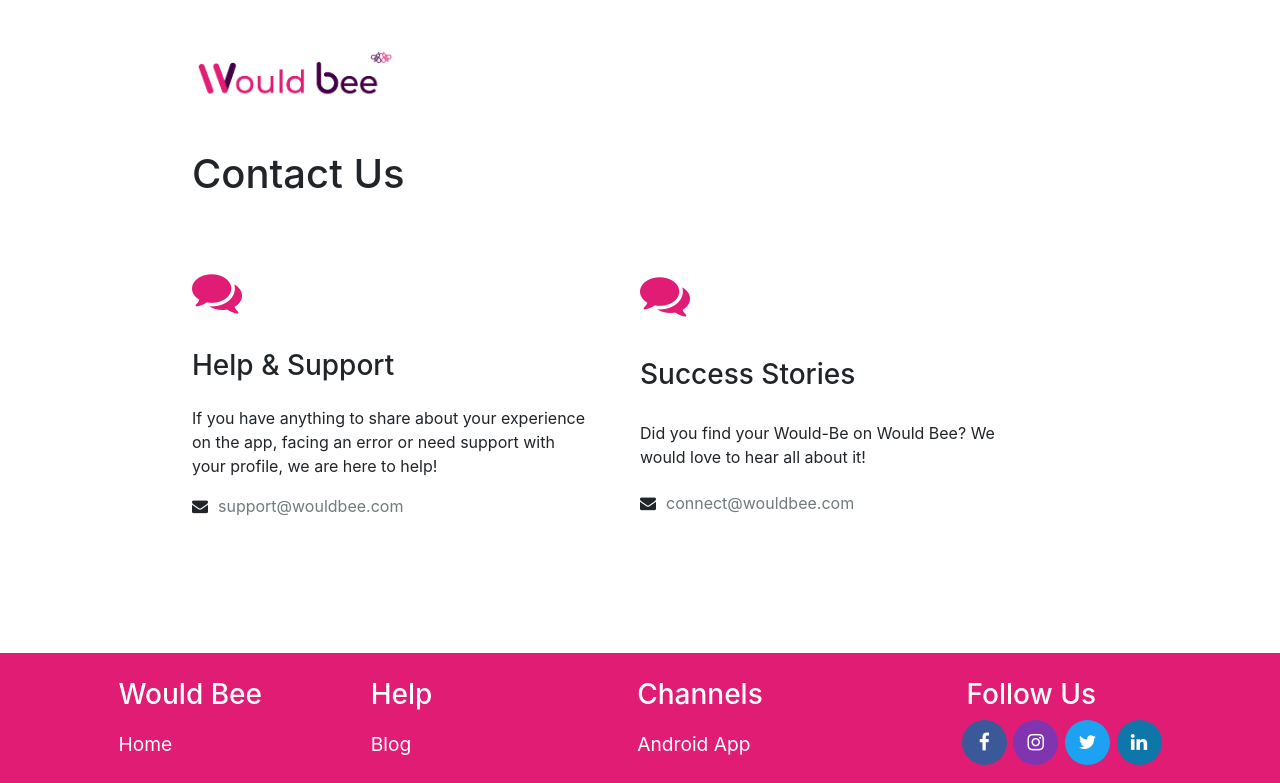
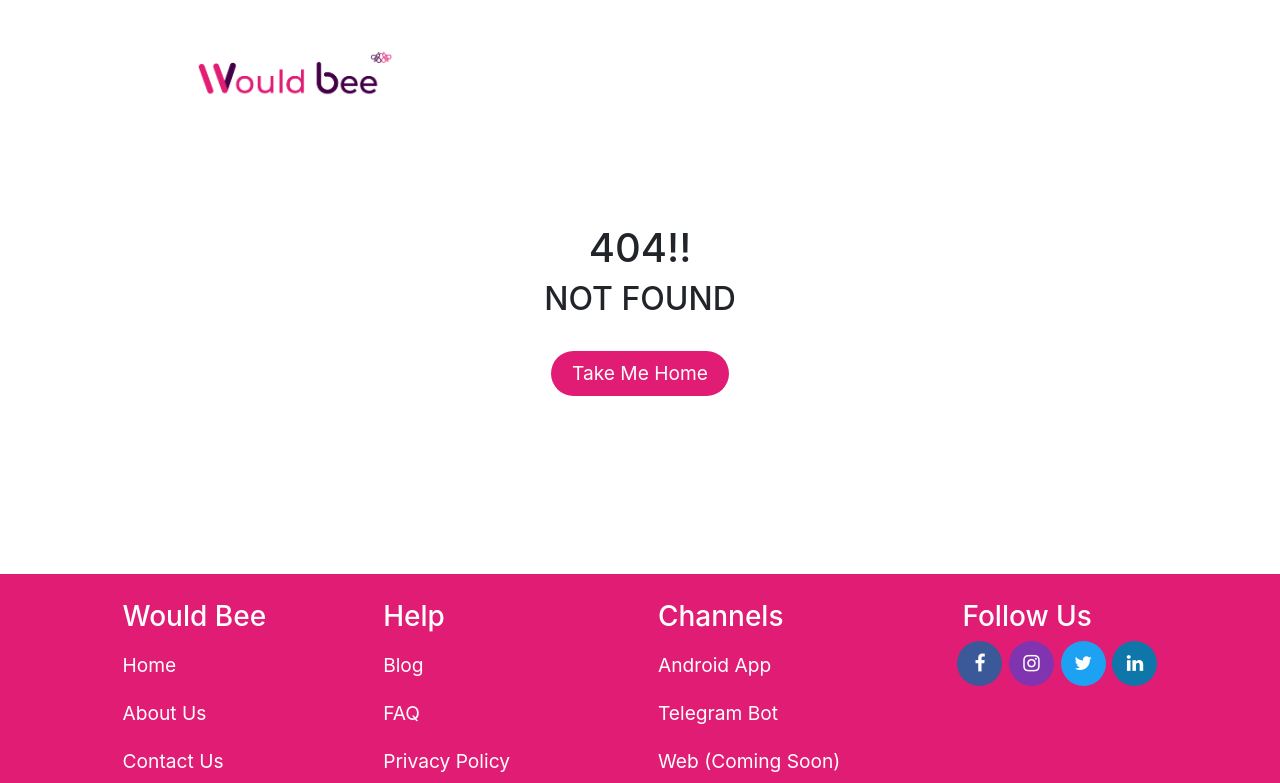
Before and after one commit to imranmandal/wouldbee.com, a React (Create React App) app: page /contact-us in a window 1280 px wide. Shown: the top 783 px of the page. Built offline with nearby package versions, Linux system fonts and the light colour scheme.

Commit message:
minor fixes
adds not found route

```diff
--- a/src/App.js
+++ b/src/App.js
@@ -8,7 +8,7 @@
 import WBTelegram from './component/TelegramPageComponent/WBTelegram'
 import Privacy from './component/Privacy/Privacy'
 import Terms from './component/Terms/Terms'
-import Navbar from "./component/Navbar";
+import NotFound from "./component/NotFound";
 
 function App() {
   return (
@@ -22,19 +22,19 @@
             <Detail />
           </Route>
 
-          <Route path="/about">
+          <Route exact path="/about">
             <About />
           </Route>
 
-          <Route path="/FAQ">
+          <Route exact path="/FAQ">
             <FAQ />
           </Route>
 
-          <Route path="/contact-us">
+          <Route exact path="/contact">
             <ContactUs />
           </Route>
 
-          <Route path="/WB-telegram">
+          <Route exact path="/telegram">
             <WBTelegram />
           </Route>
 
@@ -42,8 +42,12 @@
             <Privacy />
           </Route>
 
-          <Route path="/terms">
+          <Route exact path="/terms">
             <Terms />
+          </Route>
+
+          <Route path="*">
+            <NotFound />
           </Route>
 
 
--- a/src/component/About.js
+++ b/src/component/About.js
@@ -1,14 +1,12 @@
 import React from 'react';
 import Navbar from './Navbar';
-
-// TODO: remove white space after footer
 
 function About() {
   return (
 
     <div>
         <Navbar />
-        <div className="about">
+      <div className="about" style={{ height: '53vh' }}>
             <h1>About us</h1>
             <p>Would Bee is embarking on a journey to make digital matrimony safe and affordable for every Indian. India has no dearth of matchmaking & matrimony services, including both offline and online ones. Would Bee is our sincere attempt to address their shortcomings. </p>
             <p>We are passionate about leveraging latest AI & Blockchain technologies to disrupt the Indian Matrimony market and deliver a cutting-edge product.</p>
--- a/src/component/Contact_Component/Contact.js
+++ b/src/component/Contact_Component/Contact.js
@@ -6,7 +6,7 @@
     return (
         <div>
             <Navbar />
-            <div className="contact">
+            <div className="contact" style ={{ height: '53vh' }}>
                 <h1>Contact Us</h1>
                 <div className="contactS">
                     <SubContact
--- a/src/component/Footer.js
+++ b/src/component/Footer.js
@@ -1,8 +1,6 @@
 import React , { useEffect, useState } from 'react'
 import { Link } from "react-router-dom";
 import Copyright from './Copyright';
-
-// TODO: Social icons are coming out of circle
 
 function Footer() {
 
@@ -19,8 +17,8 @@
                 <h3>Would Bee</h3>
                 <ul>
                     <li onClick={handleClick}><Link to="/"><a>Home</a></Link></li>
-                    <li onClick={handleClick}><Link to="/about"><a>About Us</a></Link></li>
-                    <li onClick={handleClick}><Link to="/contact-us"><a>Contact Us</a></Link></li>
+                    <li><Link to="/about"><a>About Us</a></Link></li>
+                    <li><Link to="/contact"><a>Contact Us</a></Link></li>
                     <li><a href="https://www.linkedin.com/company/would-bee/jobs/?viewAsMember=true">Career</a></li>
                 </ul>
             </div>
@@ -28,17 +26,18 @@
                 <h3>Help</h3>
                 <ul>
                     <li><a href="https://blog.wouldbee.com/">Blog</a></li>
-                    <li onClick={handleClick}><Link to="/FAQ"><a>FAQ</a></Link></li>
-                    <li onClick={handleClick}><Link to="/privacy">Privacy Policy</Link></li>
-                    <li onClick={handleClick}><Link to="/terms">Terms Of Service</Link></li>
+                    <li><Link to="/FAQ"><a>FAQ</a></Link></li>
+                    <li><Link to="/privacy">Privacy Policy</Link></li>
+                    <li><Link to="/terms">Terms Of Service</Link></li>
                 </ul>
             </div>
             <div>
             <h3>Channels</h3>
                 <ul>
-                    <li onClick={handleClick}><a href="#">Android App</a></li>
-                    <li onClick={handleClick}><Link to="/WB-telegram"><a>Would Bee on Telegram</a></Link></li>
-                    <li onClick={handleClick}><a href="#">Web (Coming Soon)</a></li>
+                    <li><a href="#">Android App</a></li>
+                    <li><Link to="/telegram"><a>Telegram Bot</a></Link></li>
+                    <li><a href="#">Web (Coming Soon)</a></li>
+                    <li><a href="#">iOS (Coming Soon)</a></li>
                 </ul>
             </div>
             <div>
@@ -55,9 +54,6 @@
             <Copyright />
         </div>
 
-
-
-
         </footer>
 
   )
--- /dev/null
+++ b/src/component/NotFound.jsx
@@ -0,0 +1,25 @@
+import React from 'react'
+import { Link } from 'react-router-dom'
+import Navbar from './Navbar';
+
+const NotFound = () => (
+    <div>
+        <Navbar />
+        <div className="container" style={{ height: '53vh', textAlign: 'center' }}>
+            <div className="row align-items-center justify-content-center" style={{ height: '40vh' }}>
+                <div className="col-lg-5">
+                    <h1>404!!</h1>
+                    <h2>NOT FOUND</h2>
+                    <Link to="/">
+                        <Link to="/">
+                            <button className="btn btn-primary btn-sm mt-4 back-btn" style={{ width: '40%', maxWidth: '200px' }}>Take Me Home</button>
+                        </Link>
+                    </Link>
+                </div>
+            </div>
+        </div>
+    </div>
+);
+
+
+export default NotFound;
--- a/src/component/Privacy/Privacy.js
+++ b/src/component/Privacy/Privacy.js
@@ -1,15 +1,13 @@
 import React from 'react'
 import { Link } from 'react-router-dom';
 import Navbar from '../Navbar';
-
-// TODO: Fix styling. Change button color to pink.
 
 const Privacy = () => (
     <section className="container-fluid">
         <Navbar />
         <div className="row privacy-section">
             <div className="col-12 py-3">
-                <h1>PRIVACY POLICY</h1>
+                <h1>Privacy Policy</h1>
             </div>
             <div className="col-12">
                 <p className="pl-4">Effective Date: <i>Nov. 1, 2020</i></p>
@@ -229,9 +227,9 @@
                         <h5><b>Contact Us</b></h5>
                         <p>If you have any questions about this Privacy Policy, please contact us by email: <a href="mailto:support@wouldbee.com">support@wouldbee.com</a>.</p>
                     </li>
-                    <Link to="/">
+                    {/* <Link to="/">
                         <button className="btn btn-primary btn-sm mt-4 back-btn" style={{ width: '40%', maxWidth: '200px' }}>Go Back</button>
-                    </Link>
+                    </Link> */}
                 </ol>
             </div>
         </div>
--- a/src/component/TelegramPageComponent/WBTelegram.js
+++ b/src/component/TelegramPageComponent/WBTelegram.js
@@ -11,7 +11,15 @@
             <Navbar />
             <div className="telegram-outer">
                 <h1>Would Bee on Telegram</h1>
-                <p className="outer-p">Would Bee is world's first digital matrimony service that is offered through a Telegram Bot. With our Telegram Bot, you can get the curated biodata of your matches right in your Telegram messenger.</p>
+
+                <p className="outer-p">Would Bee is world's first digital matrimony service that is offered through a Telegram Bot. With our Telegram Bot, you can get the curated bio-data of your matches right in your Telegram messenger.</p>
+
+                <p className="outer-p"> To get started, simply install Telegram Messenger if you don't already have it. Go to our Telegram Bot by clicking the <em>Register On Telegram</em> button below. This will take you to our bot within your Telegram App. </p>
+
+                <p className="outer-p"> Now in Telegram bot, click <em>/START</em> button to get started. Our bot will show you the help message including the available commands. Use the <em>/register</em> command to start registration. During the registration process the bot will ask you to for your bio-data and a profile picture. Send these to bot and you're good to go. </p>
+
+                <p className="outer-p"> If you're still in doubt, watch the 5 minute Youtube video explaining the process. </p>
+
                 <div className="telegram-inner">
                     <div className="telegram-inner-upper" >
                             <TelegramCard
@@ -36,12 +44,13 @@
                                 <i className="fa fa-paper-plane"></i>
                                 Register on Telegram
                             </a>
-
                         </button>
                     </div>
                 </div>
+
                 <div className="telegram-video">
-                <p>This Youtube video explains how to Register for our Telegram service in just 5 minutes.</p>
+                    {/* <p>This Youtube video explains how to Register for our Telegram service in just 5 minutes.</p> */}
+
                     <ReactPlayer
                         className="react-player"
                         url="https://youtu.be/wgnfPBLghZQ"
@@ -49,10 +58,7 @@
                         width="100%"
                     />
                 </div>
-
             </div>
-
-
 
         </div>
   )
--- a/src/index.css
+++ b/src/index.css
@@ -73,7 +73,7 @@
   margin-top: 30px;
 }
 
-.download-btn a{
+.download-btn a {
   text-decoration: none;
   color: #e11c74;
 }
@@ -221,7 +221,7 @@
   color: #707b7c;
 }
 
-.sub-contact h3{
+.sub-contact h3 {
   padding: 1rem 0;
 }
 
@@ -232,7 +232,7 @@
 /* -------------------------Telegram */
 
 .telegram-outer {
-  padding: 0 15% 5%;
+  padding: 0 15% 15%;
 }
 
 .telegram-outer .outer-p {
@@ -240,7 +240,7 @@
 }
 
 .telegram-inner {
-  padding-bottom: 10%;
+  padding-bottom: 5%;
   border-bottom: 2px solid #aab7b8;
 }
 
@@ -248,7 +248,7 @@
   display: flex;
   justify-content: space-between;
   flex-wrap: wrap;
-  padding: 5% 0;
+  padding: 3% 0;
 }
 
 .telegram-inner-upper a {
@@ -279,7 +279,7 @@
   color: #e11c74;
 }
 
-.telegram-card h2{
+.telegram-card h2 {
   padding: 5px 10px;
 }
 
@@ -299,7 +299,7 @@
   font-size: 1.5rem;
 }
 
-.telegram-btn button:hover{
+.telegram-btn button:hover {
   box-shadow: 0 0 20px #aab7b8;
 }
 
@@ -334,37 +334,45 @@
 
 .react-player {
   position: absolute;
-  top: 25%;
+  top: 5%;
   left: 0;
 }
 
-
-
-
 /* ------------------------ privacy And terms*/
 
-.privacy-section, .terms-section{
+.privacy-section,
+.terms-section {
   padding: 0 15% 5%;
 }
 
-.privacy-section h5, .terms-section h5{
+.privacy-section h5,
+.terms-section h5 {
   padding: 2rem 0 1rem 0;
 }
 
-.privacy-section p, .terms-section p{
+.privacy-section p,
+.terms-section p {
   line-height: 1.8rem;
 }
 
-.privacy-section .back-btn, .terms-section .back-btn{
+.back-btn {
   color: #fff;
   background-color: #e11c74;
   border: none;
-  padding: .5rem 1rem;
+  padding: 0.5rem 1rem;
   font-size: 1.2rem;
-  font-weight: bold;
+  /* font-weight: bold; */
+  border-radius: 100px;
+  transition: all 0.3s ease-in-out;
 }
 
-.privacy-section .back-btn:hover, .terms-section .back-btn:hover{
+.back-btn:hover {
+  background-color: #e11c74;
+  transform: scale(1.05);
+}
+
+.privacy-section .back-btn:hover,
+.terms-section .back-btn:hover {
   box-shadow: 0 0 20px #bdc7c9;
   background-color: #e11c74;
 }
@@ -418,7 +426,7 @@
   width: 45px;
   text-align: center;
   border-radius: 50%;
-  padding: .5rem;
+  padding: 0.5rem;
   transition: all 0.3s ease;
 }
 
@@ -485,10 +493,7 @@
   .img4 {
     top: 70%;
   }
-
-
 }
-
 
 /* min1200  */
 @media (min-width: 1200px) {
@@ -828,6 +833,7 @@
   .telegram-outer {
     padding-bottom: 20%;
   }
+
   .telegram-video p {
     line-height: normal;
     font-size: 1.3rem;
```
Also changed, not shown: src/component/Terms/Terms.js (+3 -5 lines). Lines whose indentation alone changed are shown as unchanged.
